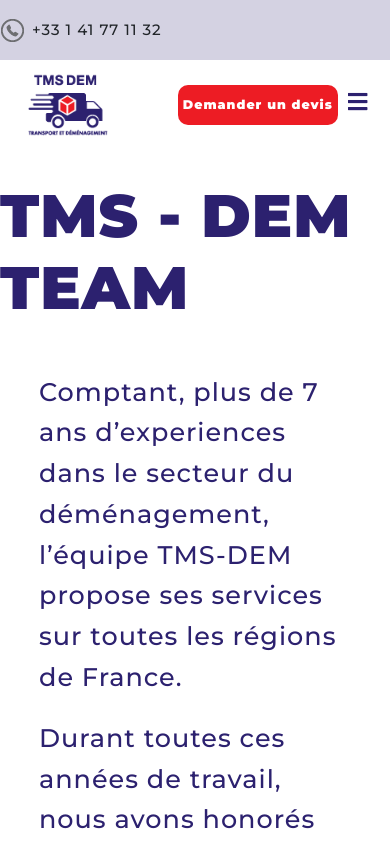
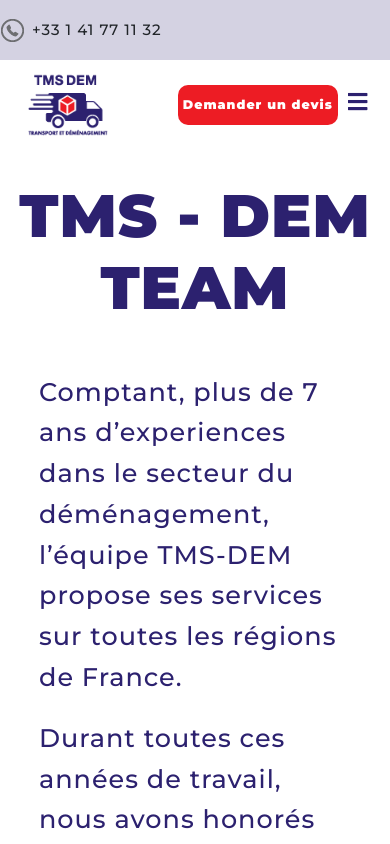
Before and after one commit to ikramkamy/new-tmsdem, a React (Create React App) app in the folder client/: page /presentation in a window 390 px wide. Shown: the top 844 px of the page. Built offline with nearby package versions, Linux system fonts and the light colour scheme; a web font is replaced by a local one.

Commit message:
Hafida modif front

```diff
--- a/client/src/Component/Presentation.css
+++ b/client/src/Component/Presentation.css
@@ -324,6 +324,10 @@
    margin-top: -220px;
     }
 
+.tmsdem{
+
+    text-align: center;
+}
 }
 
 @media screen and (max-width : 654px) {
```
